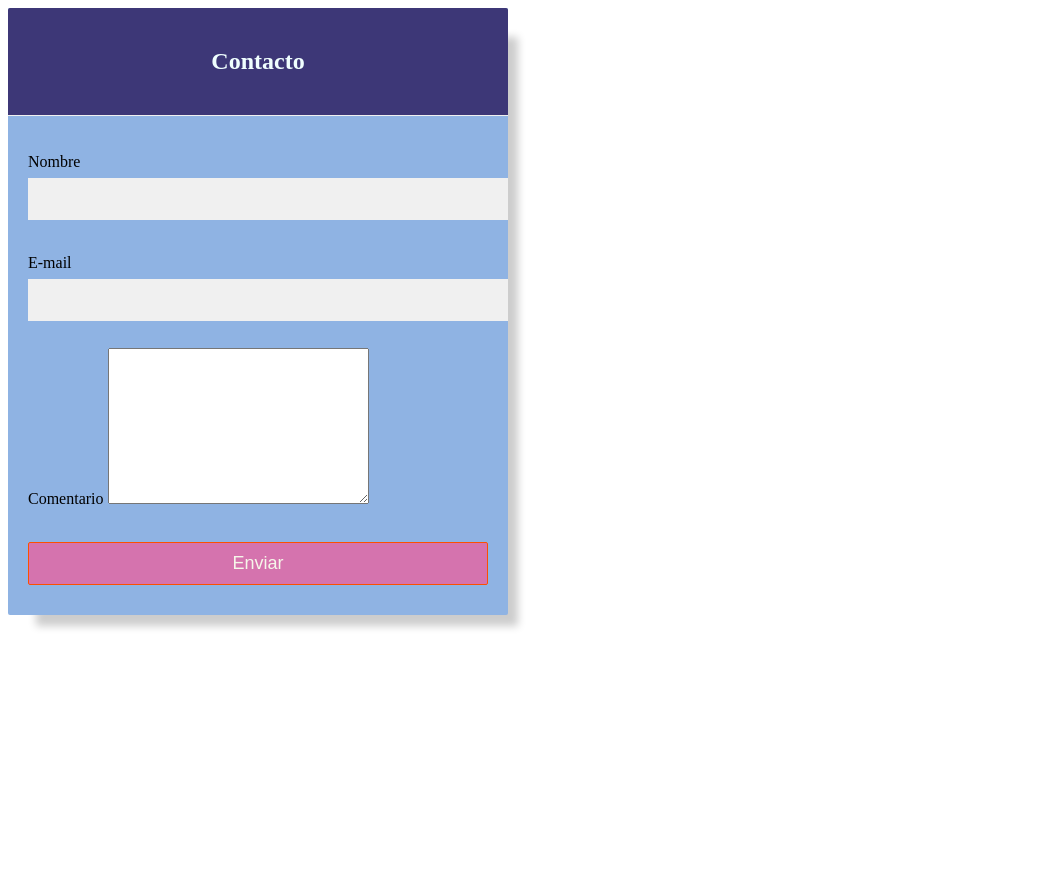
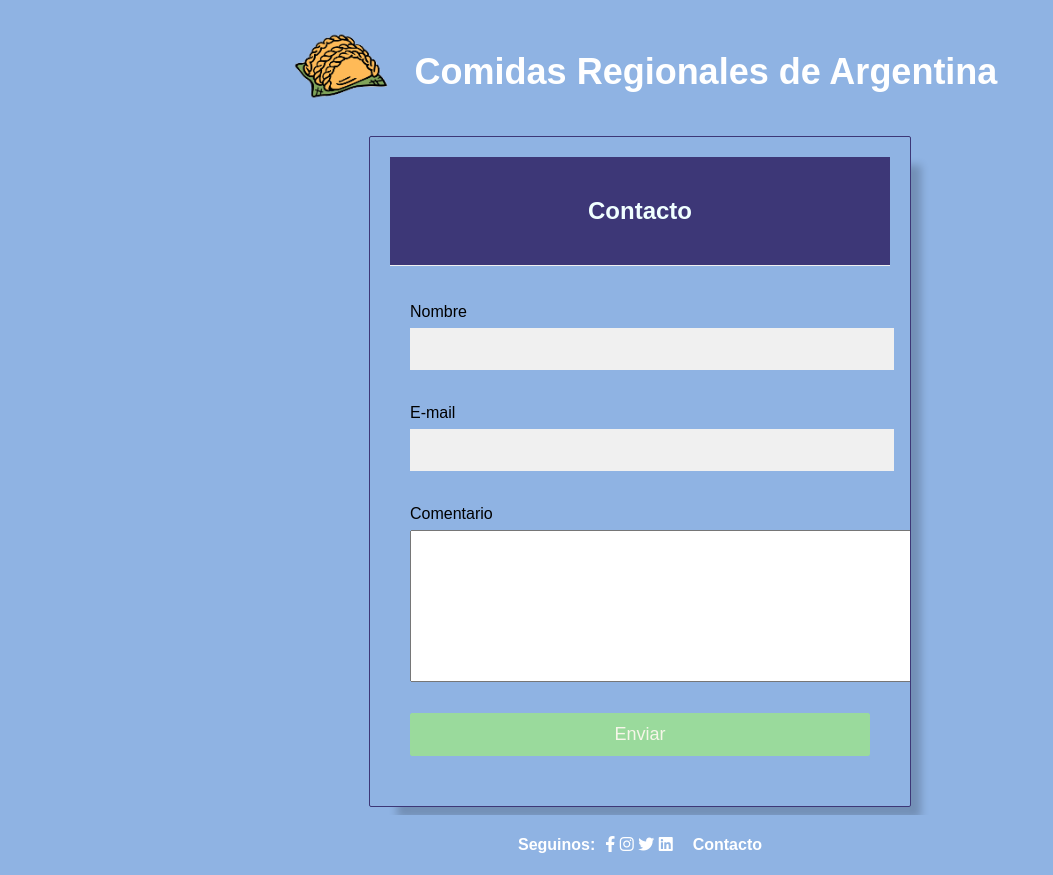
Before and after one commit to Gusal59/TP1, a plain HTML site: page contacto.html in a window 1280 px wide. Shown: the whole page, without its empty margins (0-1053 px from the left). Before the commit the page ends 800 px from the top, so only its background shows below. Drawn offline with Linux system fonts and the light colour scheme.

Commit message:
con contacto terminado

```diff
--- a/CSS/estiloContacto.css
+++ b/CSS/estiloContacto.css
@@ -1,11 +1,19 @@
 /* contenedor formulario de contacto */
+.cuerpo {
+    /* background-color: #9ada9c; */
+    width: 80%;
+    margin: 0px auto;
+}
 .contenedor {
     background: #8fb3e3;
     border-radius: 2px;
+    border: 1px solid #3d3777;
     box-shadow: 19px 20px 8px -9px rgba(0,0,0,0.2);
+    padding: 20px;
     overflow: hidden;
     width: 500px;
     max-width: 100%;
+    margin: 0px auto;
 }
 /* cabecera formulario de contacto */
 .cabecera {
@@ -51,8 +59,8 @@
     border-color: #fe5f55;
 }
 #formulario button {
-    background: #d573ae;
-    border: 1px solid #fd4f00;
+    background: #9ada9c;
+    border: 1px solid #9ada9c;
     border-radius: 2px;
     color: #f6f6e9;
     display: block;
@@ -66,6 +74,7 @@
     font-size: small;
     font-weight: 500;
     text-align: right;
+    margin-bottom: 2px;
 }
 .form-control.falla p {
     visibility: visible;
--- a/CSS/estilos.css
+++ b/CSS/estilos.css
@@ -102,5 +102,6 @@ main {
 /* son los links a las redes sociales */
 .social-link {
     margin-left: 10px;
+    margin-right: 20px;
     justify-content: space-between;
 }
--- a/contacto.html
+++ b/contacto.html
@@ -5,9 +5,23 @@
       <meta http-equiv="X-UA-Compatible" content="IE=edge">
       <meta name="viewport" content="width=device-width, initial-scale=1.0">
       <link rel="stylesheet" href="CSS/estiloContacto.css">
+      <link rel="stylesheet" href="CSS/estilos.css">
+      <link rel="stylesheet" href="https://cdnjs.cloudflare.com/ajax/libs/font-awesome/6.2.1/css/all.min.css">
 
       <title>Contacto</title>
   </head>
+  <header>
+    <div class="div-logo">
+        <a title="Comidas Argentinas" href="Index.html"><img src="IMG/Logo2.png" alt="Comidas Argentinas"
+                class="logo" /></a>
+    </div>
+    <div class="div-titulo">
+        <h1>
+            <a href="index.html">Comidas Regionales de Argentina</a>
+        </h1>
+    </div>
+</header>
+  <div class="cuerpo">
   <div class="contenedor">
     <div class="cabecera">
       <h2>Contacto</h2>
@@ -24,8 +38,8 @@
         <p></p>
       </div>
       <div class="form-control">
-        <label for="comentario">Comentario</label>
-        <textarea id="comentario" cols="30" rows="10"></textarea>
+        <label for="comentario">Comentario</label><br>
+        <textarea id="comentario" cols="63" rows="10"></textarea>
         <p></p>
       </div>
       <button>Enviar</button>
@@ -33,4 +47,17 @@
 
     <script src="JS/javascript.js"></script>
   </div>
+  </div>
+  <footer>
+    <div class="footer-link">
+        <H4 class="seguinos">Seguinos:</H4>
+        <div class="social-link">
+            <a href="https://www.facebook.com" target="_blank"><i class="fab fa-facebook-f"></i></a>
+            <a href="https://www.instagram.com" target="_blank"><i class="fab fa-instagram"></i></a>
+            <a href="https://www.twitter.com" target="_blank"><i class="fab fa-twitter"></i></a>
+            <a href="https://www.linkedin.com" target="_blank"><i class="fab fa-linkedin"></i></a>
+        </div>
+        <a href="contacto.html"><H4 class="contacto">Contacto</H4></a>
+    </div>
+</footer>
 </html>
```
Also changed, not shown: CSS/estiloNoroeste1.css (added, +20 -0 lines), noroeste1.html (added, +64 -0 lines), IMG/chanfaina.jpg (added).
